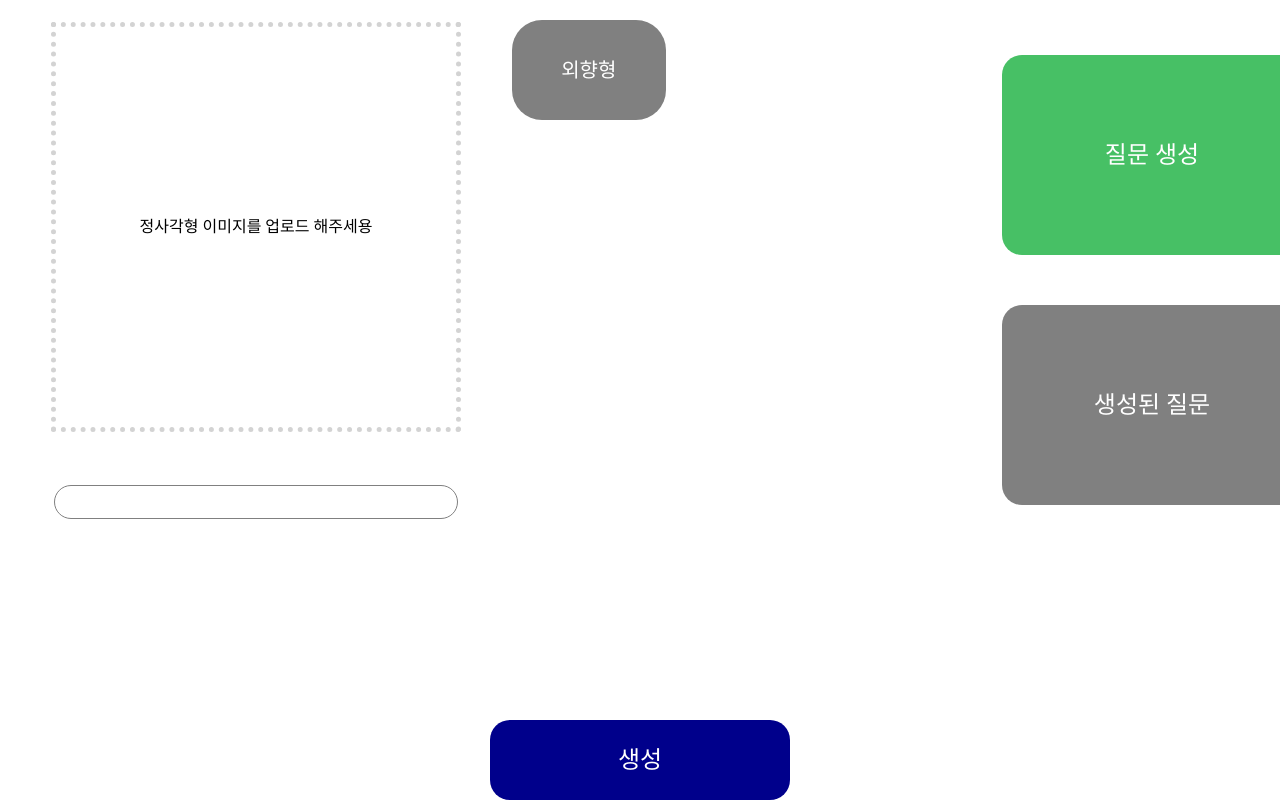
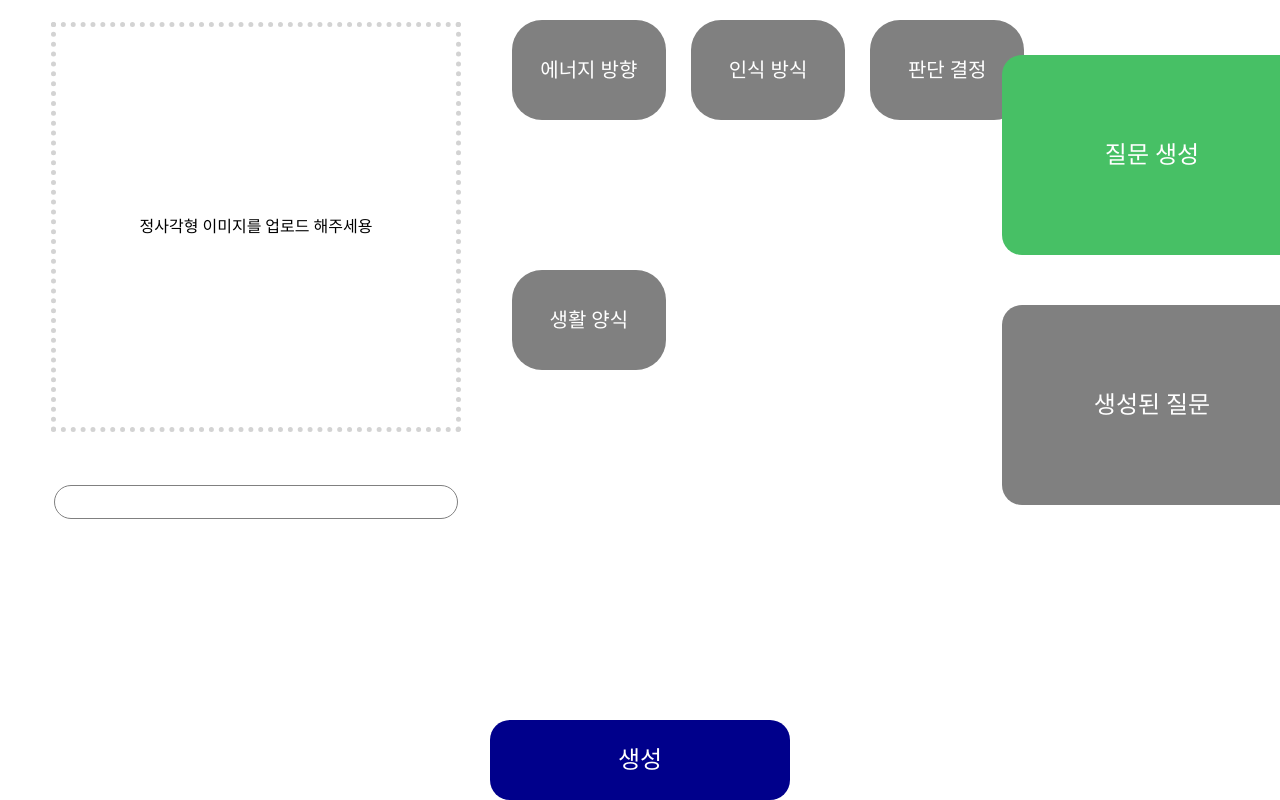
Before and after one commit to INVINCIBLE-DMS/Strongest-Front, a React (Create React App) app: page / in a window 1280 px wide. Shown: the top 800 px of the page. Built offline with nearby package versions, Linux system fonts and the light colour scheme.

Commit message:
생성 페이지 수정

```diff
--- a/src/pages/Create.jsx
+++ b/src/pages/Create.jsx
@@ -1,12 +1,27 @@
-import React, { useState } from "react";
+import React, { useEffect, useState } from "react";
 import { styled } from "styled-components";
 import PageBtn from "../components/PageBtn";
+import { create } from "../apis/create";
 
 function Create() {
   const [img, setImg] = useState(null);
   const [selectedKind, setSelect] = useState(null);
-  const kind = [{ title: "외향형", select: "blight" }];
-  const [data, setData] = useState({ title: "", select: "", img: "" });
+  const kind = [
+    { title: "에너지 방향", surveyType: "SOCIAL_TYPE" },
+    { title: "인식 방식", surveyType: "KNOWLEDGE_TYPE" },
+    { title: "판단 결정", surveyType: "EMOTION_TYPE" },
+    { title: "생활 양식", surveyType: "DECISION_TYPE" },
+  ];
+  const [data, setData] = useState({ content: "", surveyType: "" });
+
+  const { content, surveyType } = data;
+
+  useEffect(() => {
+    setData({
+      ...data,
+      surveyType: selectedKind,
+    });
+  }, [selectedKind]);
 
   const onChange = (event) => {
     const file = event.target.files[0];
@@ -15,6 +30,15 @@ function Create() {
     } else {
       setImg(null);
     }
+  };
+
+  const onInput = (e) => {
+    const value = e.target.value;
+
+    setData({
+      ...data,
+      content: value,
+    });
   };
 
   return (
@@ -32,15 +56,15 @@ function Create() {
                 accept='image/*'
                 onChange={onChange}></ImgInput>
             </InputWrap>
-            <Input />
+            <Input onChange={onInput} value={data.content} />
           </InputContainer>
           <BtnContainer>
             {kind.map((element) => (
               <SelectBtn
-                it={element.select}
+                it={element.surveyType}
                 select={selectedKind}
                 onClick={() => {
-                  setSelect(element.select);
+                  setSelect(element.surveyType);
                 }}>
                 {element.title}
               </SelectBtn>
@@ -50,7 +74,12 @@ function Create() {
         <PageBtn />
       </Body>
       <CreateBtnBox>
-        <CreateBtn>생성</CreateBtn>
+        <CreateBtn
+          onClick={() => {
+            create(data);
+          }}>
+          생성
+        </CreateBtn>
       </CreateBtnBox>
     </>
   );
```
